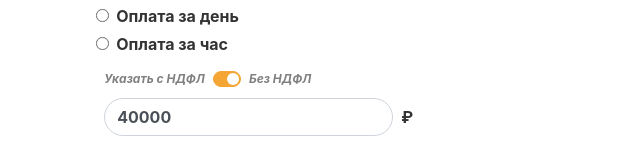
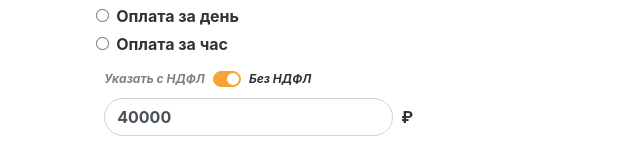
Before and after one commit to alex-shul/TestTask-1, a React (Create React App) app: page / in a window 1280 px wide. Shown: the part 131-289 px from the top of the page, without its empty margins (0-640 px from the left). Built offline with nearby package versions, Linux system fonts and the light colour scheme.

Commit message:
exclude tax label fix + tips inner padding change

```diff
--- a/src/components/SalaryForm/ExcludeTaxInput/ExcludeTaxInput.sass
+++ b/src/components/SalaryForm/ExcludeTaxInput/ExcludeTaxInput.sass
@@ -1,3 +1,5 @@
+@import '../../../styles/var'
+
 .contain-tax__label
   display: flex
   align-items: center
@@ -5,5 +7,12 @@
   .contain-tax__label-off
     margin-right: .5rem
 
+  .contain-tax__label-on,
+  .contain-tax__label-off
+    transition: color .3s ease-out
+
+    &.active
+      color: $color-font
+
   .custom-control
     margin-right: 0
--- a/src/components/SalaryForm/ExcludeTaxInput/ExcludeTaxInput.tsx
+++ b/src/components/SalaryForm/ExcludeTaxInput/ExcludeTaxInput.tsx
@@ -8,7 +8,7 @@ const ExcludeTaxInput = ({ input: { value, onChange } }: WrappedFieldProps) => {
   return (
     <Form.Group as={Row} className='mb-0 ml-2'>
       <Form.Label className='contain-tax__label small pl-0 pr-0' column xs='auto' htmlFor='contain-tax'>
-        <span className='contain-tax__label-off'>Указать с НДФЛ</span>
+        <span className={'contain-tax__label-off' + (!value ? ' active' : '')}>Указать с НДФЛ</span>
         <Form.Check
           checked={value}
           onChange={() => onChange(!value)}
@@ -17,7 +17,7 @@ const ExcludeTaxInput = ({ input: { value, onChange } }: WrappedFieldProps) => {
           type='switch'
           id='contain-tax'
         />
-        <span className='contain-tax__label-on'>Без НДФЛ</span>
+        <span className={'contain-tax__label-on' + (value ? ' active' : '')}>Без НДФЛ</span>
       </Form.Label>
     </Form.Group>
   );
--- a/src/index.sass
+++ b/src/index.sass
@@ -85,6 +85,7 @@ input[type='radio']:checked:after
     font-weight: 700
     font-size: .8rem
     border-radius: 0 !important
+    padding: 1rem .4rem
 
 .alert
   border-radius: 0 !important
```
